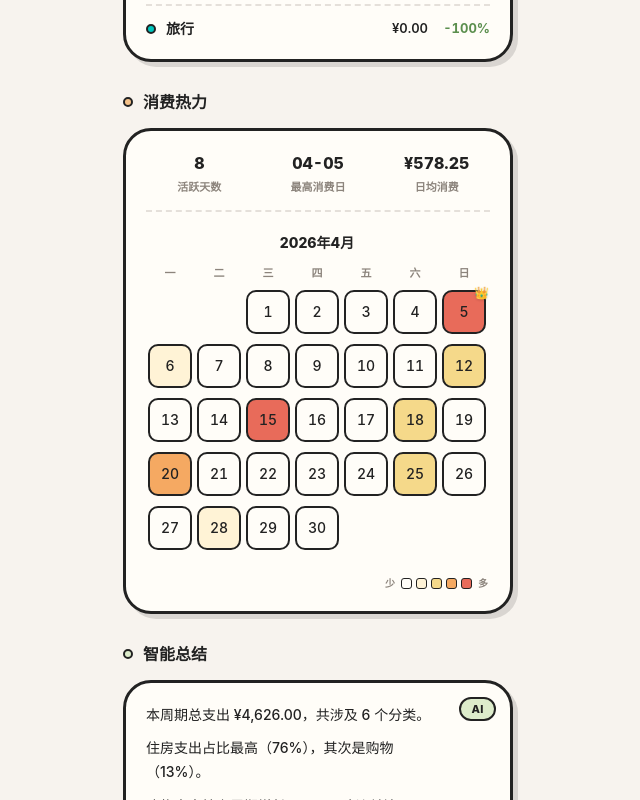
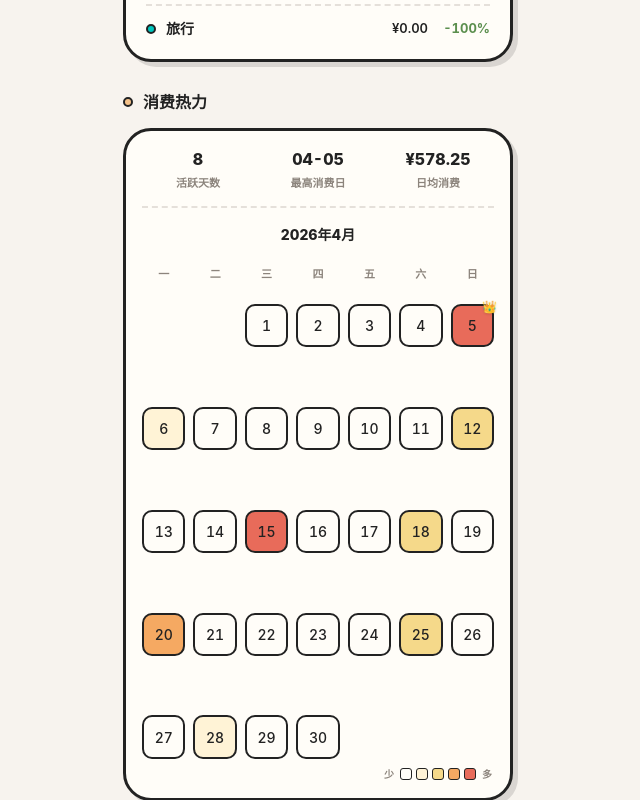
Before and after one commit to wuziwei23/Tally, a React (Vite) app: page /stats-detail in a window 1280 px wide. Shown: the part 1140-1940 px from the top of the page, without its empty margins (322-962 px from the left). Built offline with nearby package versions, Linux system fonts and the light colour scheme.

Commit message:
热力图季度的优化

```diff
--- a/src/components/analytics/Heatmap.css
+++ b/src/components/analytics/Heatmap.css
@@ -3,7 +3,7 @@
   background: var(--bg-card);
   border: var(--border-width) solid var(--border);
   border-radius: var(--r-lg);
-  padding: 20px;
+  padding: 16px;
   box-shadow: var(--shadow);
   transition: box-shadow 0.2s, transform 0.2s;
 }
@@ -28,7 +28,7 @@
 /* ── Summary ────────────────────────────────────────── */
 .hm__summary {
   display: flex;
-  gap: 12px;
+  gap: 8px;
   margin-bottom: 16px;
   padding-bottom: 14px;
   border-bottom: 2px dashed #E5E0DA;
@@ -55,59 +55,25 @@
   color: var(--text-gray);
 }
 
-/* ── Month Calendar ─────────────────────────────────── */
-.hm__cal-scroll {
-  display: flex;
-  gap: 24px;
-  overflow-x: auto;
-  padding: 4px 4px 12px;
-  -webkit-overflow-scrolling: touch;
-  scroll-snap-type: x proximity;
-}
-
-.hm__cal-month {
-  flex-shrink: 0;
-  scroll-snap-align: start;
-  min-width: 0;
-}
-
-.hm__cal-month-title {
-  font-size: 14px;
-  font-weight: 800;
-  color: var(--text-dark);
-  margin-bottom: 8px;
-  text-align: center;
-}
-
+/* ── Shared Grid System ─────────────────────────────── */
 .hm__cal-grid {
   display: grid;
-  grid-template-columns: repeat(7, 38px);
-  gap: 4px;
-  padding: 2px;
-}
-
-.hm__cal-grid--quarter {
-  grid-template-columns: repeat(7, 28px);
-  gap: 3px;
-}
-
-.hm__cal-grid--year {
-  grid-template-columns: repeat(7, 28px);
-  gap: 3px;
+  grid-template-columns: repeat(7, minmax(0, 1fr));
+  gap: 6px;
+  width: 100%;
 }
 
 .hm__cal-dow {
-  height: 22px;
   display: flex;
   align-items: center;
   justify-content: center;
   font-size: 11px;
   font-weight: 700;
   color: var(--text-gray);
+  aspect-ratio: 1 / 1;
 }
 
 .hm__cal-dow--mini {
-  height: 18px;
   font-size: 9px;
 }
 
@@ -118,11 +84,11 @@
   justify-content: center;
   position: relative;
   cursor: pointer;
+  aspect-ratio: 1 / 1;
+  width: 100%;
 }
 
 .hm__cal-cell--day {
-  width: 38px;
-  height: 38px;
   border: 2px solid var(--border);
   outline: 2px solid transparent;
   outline-offset: -1px;
@@ -146,14 +112,7 @@
   background: transparent !important;
 }
 
-.hm__cal-cell--quarter-empty {
-  width: 28px;
-  height: 28px;
-}
-
 .hm__cal-cell--quarter {
-  width: 28px;
-  height: 28px;
   border: 1.5px solid var(--border);
   border-radius: 7px;
   outline: 2px solid transparent;
@@ -210,40 +169,62 @@
   font-size: 8px;
 }
 
-/* ── Quarter Grid ────────────────────────────────────── */
-.hm__quarter-grid {
+/* ── Month Calendar ─────────────────────────────────── */
+.hm__cal-month {
+  width: 100%;
+}
+
+.hm__cal-month-title {
+  font-size: 14px;
+  font-weight: 800;
+  color: var(--text-dark);
+  margin-bottom: 8px;
+  text-align: center;
+}
+
+/* ── Quarter Accordion Stack ────────────────────────── */
+.hm__quarter-stack {
   display: flex;
   flex-direction: column;
-  gap: 16px;
+  gap: 10px;
 }
 
 .hm__quarter-card {
   background: var(--bg-page);
   border: 2px solid var(--border);
   border-radius: var(--r-md);
-  padding: 14px;
+  padding: 10px;
+  cursor: pointer;
+  transition: box-shadow 0.2s;
+}
+
+.hm__quarter-card:hover {
+  box-shadow: 3px 3px 0 rgba(0, 0, 0, 0.08);
 }
 
 .hm__quarter-card-title {
   font-size: 13px;
   font-weight: 800;
   color: var(--text-dark);
-  margin-bottom: 10px;
-  text-align: center;
+  margin-bottom: 6px;
+  display: flex;
+  align-items: center;
+  justify-content: center;
+  gap: 4px;
 }
 
-/* ── Year Grid ───────────────────────────────────────── */
+/* ── Year 3×4 Grid ─────────────────────────────────── */
 .hm__year-grid {
   display: grid;
   grid-template-columns: repeat(3, 1fr);
-  gap: 10px;
+  gap: 8px;
 }
 
 .hm__year-card {
   background: var(--bg-page);
   border: 2px solid var(--border);
   border-radius: var(--r-md);
-  padding: 10px;
+  padding: 8px;
   cursor: pointer;
   transition: box-shadow 0.2s;
 }
@@ -265,7 +246,7 @@
   align-items: center;
   justify-content: center;
   gap: 4px;
-  margin-bottom: 6px;
+  margin-bottom: 4px;
 }
 
 /* Mini dots for collapsed year view */
@@ -294,7 +275,7 @@
   align-items: center;
   gap: 4px;
   justify-content: flex-end;
-  margin-top: 12px;
+  margin-top: 8px;
 }
 
 .hm__legend-label {
@@ -305,8 +286,8 @@
 }
 
 .hm__legend-cell {
-  width: 11px;
-  height: 11px;
+  width: 12px;
+  height: 12px;
   border-radius: 3px;
   border: 1.5px solid var(--border);
 }
@@ -468,25 +449,7 @@
 /* ── Responsive ─────────────────────────────────────── */
 @media (min-width: 600px) {
   .hm__cal-grid {
-    grid-template-columns: repeat(7, 44px);
-    gap: 5px;
-  }
-
-  .hm__cal-cell--day {
-    width: 44px;
-    height: 44px;
-  }
-
-  .hm__cal-grid--quarter,
-  .hm__cal-grid--year {
-    grid-template-columns: repeat(7, 34px);
-    gap: 4px;
-  }
-
-  .hm__cal-cell--quarter,
-  .hm__cal-cell--quarter-empty {
-    width: 34px;
-    height: 34px;
+    gap: 8px;
   }
 
   .hm__year-grid {
--- a/src/components/analytics/MonthHeatmap.jsx
+++ b/src/components/analytics/MonthHeatmap.jsx
@@ -1,12 +1,11 @@
 import { motion } from 'framer-motion'
 import { HEAT_COLORS, DOW_LABELS } from '../../hooks/useHeatmapData'
-import { formatCurrency } from '../../utils/format'
 
 export default function MonthHeatmap({ months, selectedDate, onSelect }) {
   if (months.length === 0) return null
 
   return (
-    <div className="hm__cal-scroll">
+    <>
       {months.map((m, mi) => (
         <div key={mi} className="hm__cal-month">
           <div className="hm__cal-month-title">{m.label}</div>
@@ -30,7 +29,7 @@ export default function MonthHeatmap({ months, selectedDate, onSelect }) {
                     whileTap={{ scale: 0.94 }}
                     initial={{ opacity: 0, scale: 0.8 }}
                     animate={{ opacity: 1, scale: 1 }}
-                    transition={{ delay: mi * 0.05 + (wi * 7 + ci) * 0.008, duration: 0.25 }}
+                    transition={{ delay: (wi * 7 + ci) * 0.01, duration: 0.25 }}
                   >
                     <span className="hm__cal-num">{cell.day}</span>
                     {cell.isMax && <span className="hm__cal-crown" title="最高消费日">👑</span>}
@@ -42,6 +41,6 @@ export default function MonthHeatmap({ months, selectedDate, onSelect }) {
           </div>
         </div>
       ))}
-    </div>
+    </>
   )
 }
--- a/src/components/analytics/YearHeatmap.jsx
+++ b/src/components/analytics/YearHeatmap.jsx
@@ -61,14 +61,14 @@ export default function YearHeatmap({ months, selectedDate, onSelect }) {
                   transition={{ duration: 0.3, ease: 'easeInOut' }}
                   style={{ overflow: 'hidden' }}
                 >
-                  <div className="hm__cal-grid hm__cal-grid--year">
+                  <div className="hm__cal-grid">
                     {DOW_LABELS.map((lbl, di) => (
                       <div key={di} className="hm__cal-dow hm__cal-dow--mini">{lbl}</div>
                     ))}
                     {m.weeks.map((week, wi) =>
                       week.map((cell, ci) => {
                         if (!cell) {
-                          return <div key={`${wi}-${ci}`} className="hm__cal-cell hm__cal-cell--quarter-empty" />
+                          return <div key={`${wi}-${ci}`} className="hm__cal-cell hm__cal-cell--empty" />
                         }
                         const isActive = selectedDate === cell.date
                         return (
```
Also changed, not shown: src/components/analytics/QuarterHeatmap.jsx (+63 -12 lines).
